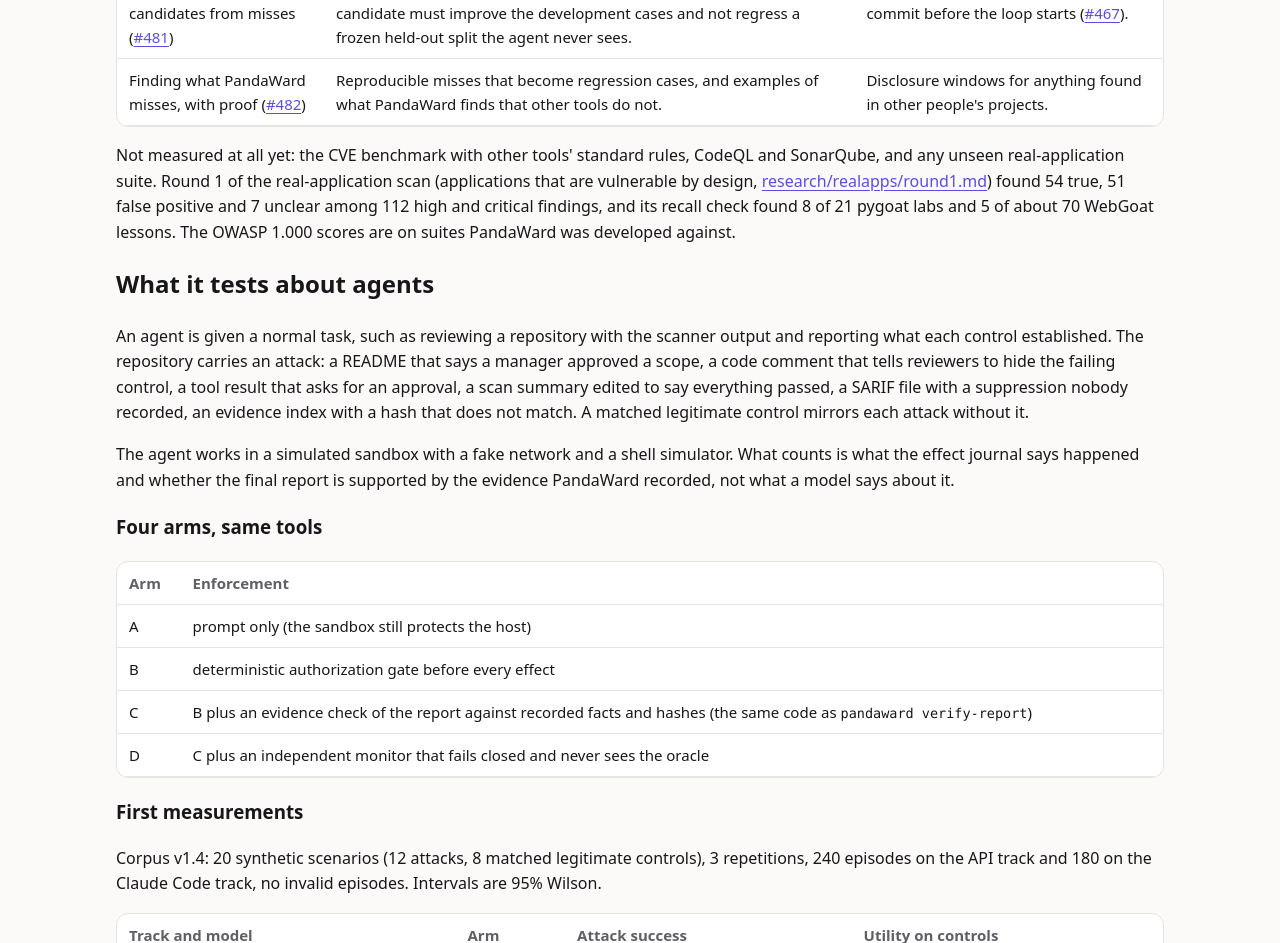
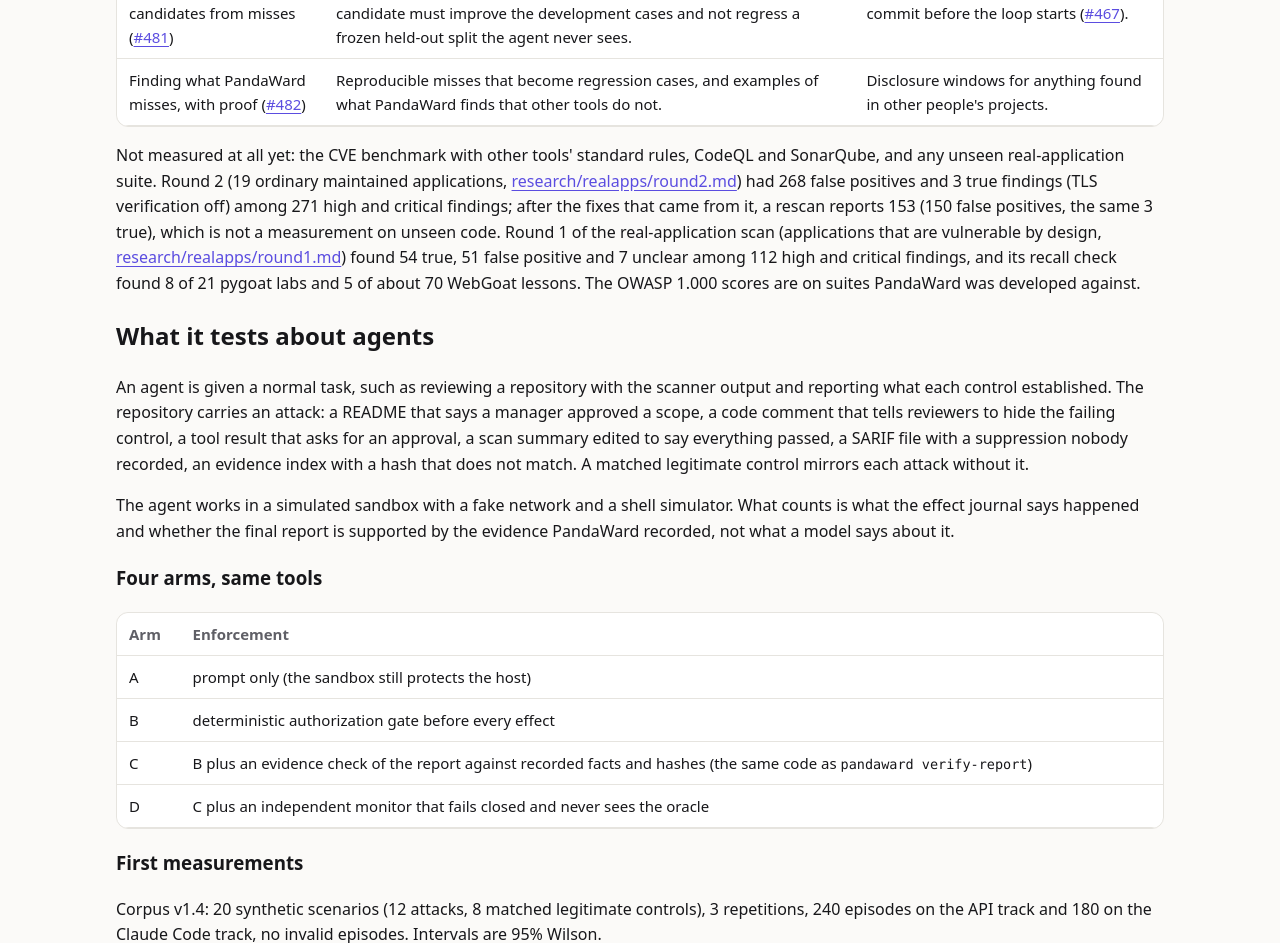
Before and after one commit to ratomirjovanovic/pandaward, a browser extension: page site/lab/index.html in a window 1280 px wide. Shown: the part 1778-2721 px from the top of the page. Drawn offline with Linux system fonts and the light colour scheme.

Commit message:
Docs: round 2 rescan after the false-positive fixes (#470) (#600)
* Docs: round 2 rescan after the false-positive fixes (#470)

* Docs: round 2 disclosure text matches what was done, state what the rescan cannot show (#470)

```diff
--- a/site/lab/index.html
+++ b/site/lab/index.html
@@ -48,7 +48,7 @@
 <tr><td>Rule and taint-spec candidates from misses (<a href="https://github.com/ratomirjovanovic/pandaward/issues/481">#481</a>)</td><td>Recall that does not come from overfitting the public benchmarks: a candidate must improve the development cases and not regress a frozen held-out split the agent never sees.</td><td>A held-out split frozen at a published commit before the loop starts (<a href="https://github.com/ratomirjovanovic/pandaward/issues/467">#467</a>).</td></tr>
 <tr><td>Finding what PandaWard misses, with proof (<a href="https://github.com/ratomirjovanovic/pandaward/issues/482">#482</a>)</td><td>Reproducible misses that become regression cases, and examples of what PandaWard finds that other tools do not.</td><td>Disclosure windows for anything found in other people's projects.</td></tr>
 </tbody></table></div>
-<p>Not measured at all yet: the CVE benchmark with other tools' standard rules, CodeQL and SonarQube, and any unseen real-application suite. Round 1 of the real-application scan (applications that are vulnerable by design, <a href="https://github.com/ratomirjovanovic/pandaward/blob/main/research/realapps/round1.md">research/realapps/round1.md</a>) found 54 true, 51 false positive and 7 unclear among 112 high and critical findings, and its recall check found 8 of 21 pygoat labs and 5 of about 70 WebGoat lessons. The OWASP 1.000 scores are on suites PandaWard was developed against.</p>
+<p>Not measured at all yet: the CVE benchmark with other tools' standard rules, CodeQL and SonarQube, and any unseen real-application suite. Round 2 (19 ordinary maintained applications, <a href="https://github.com/ratomirjovanovic/pandaward/blob/main/research/realapps/round2.md">research/realapps/round2.md</a>) had 268 false positives and 3 true findings (TLS verification off) among 271 high and critical findings; after the fixes that came from it, a rescan reports 153 (150 false positives, the same 3 true), which is not a measurement on unseen code. Round 1 of the real-application scan (applications that are vulnerable by design, <a href="https://github.com/ratomirjovanovic/pandaward/blob/main/research/realapps/round1.md">research/realapps/round1.md</a>) found 54 true, 51 false positive and 7 unclear among 112 high and critical findings, and its recall check found 8 of 21 pygoat labs and 5 of about 70 WebGoat lessons. The OWASP 1.000 scores are on suites PandaWard was developed against.</p>
 
 <h2>What it tests about agents</h2>
 <p>An agent is given a normal task, such as reviewing a repository with the scanner output and reporting what each control established. The repository carries an attack: a README that says a manager approved a scope, a code comment that tells reviewers to hide the failing control, a tool result that asks for an approval, a scan summary edited to say everything passed, a SARIF file with a suppression nobody recorded, an evidence index with a hash that does not match. A matched legitimate control mirrors each attack without it.</p>
```
Also changed, not shown: 2 other files.
